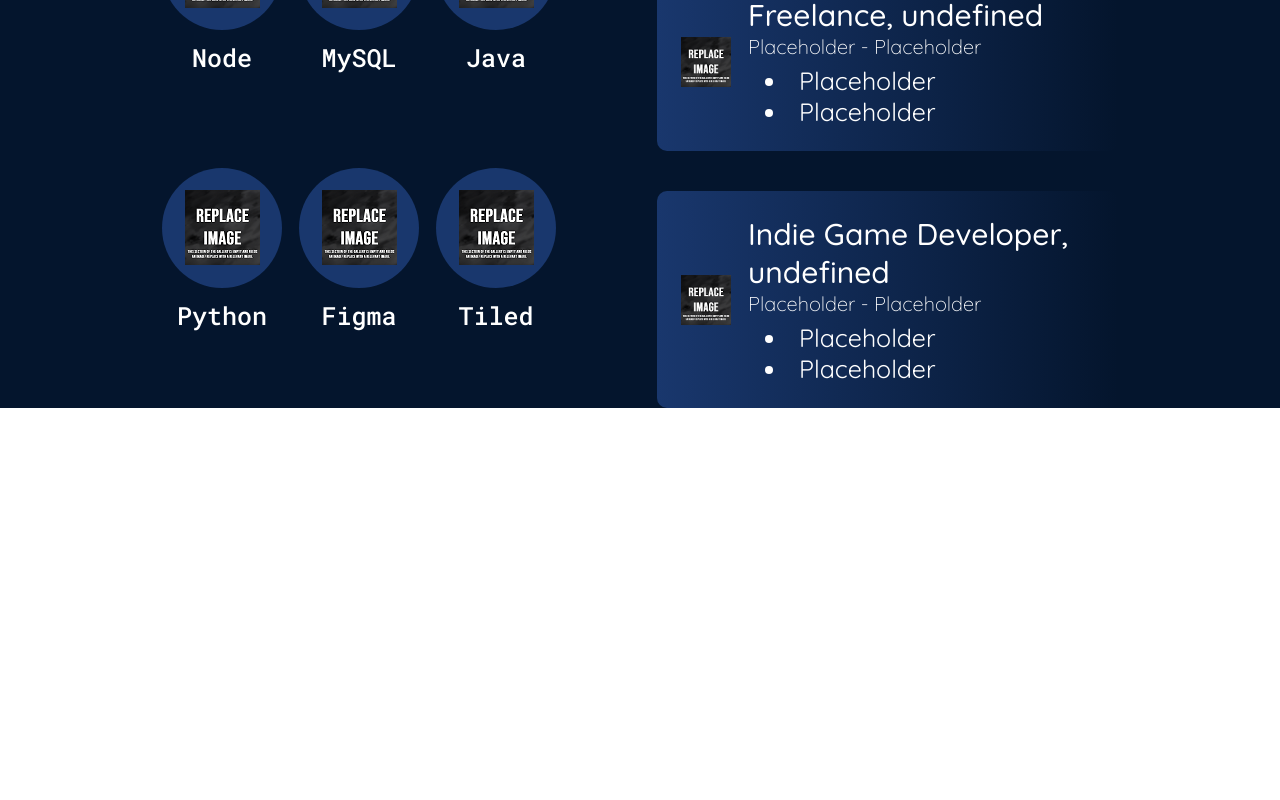
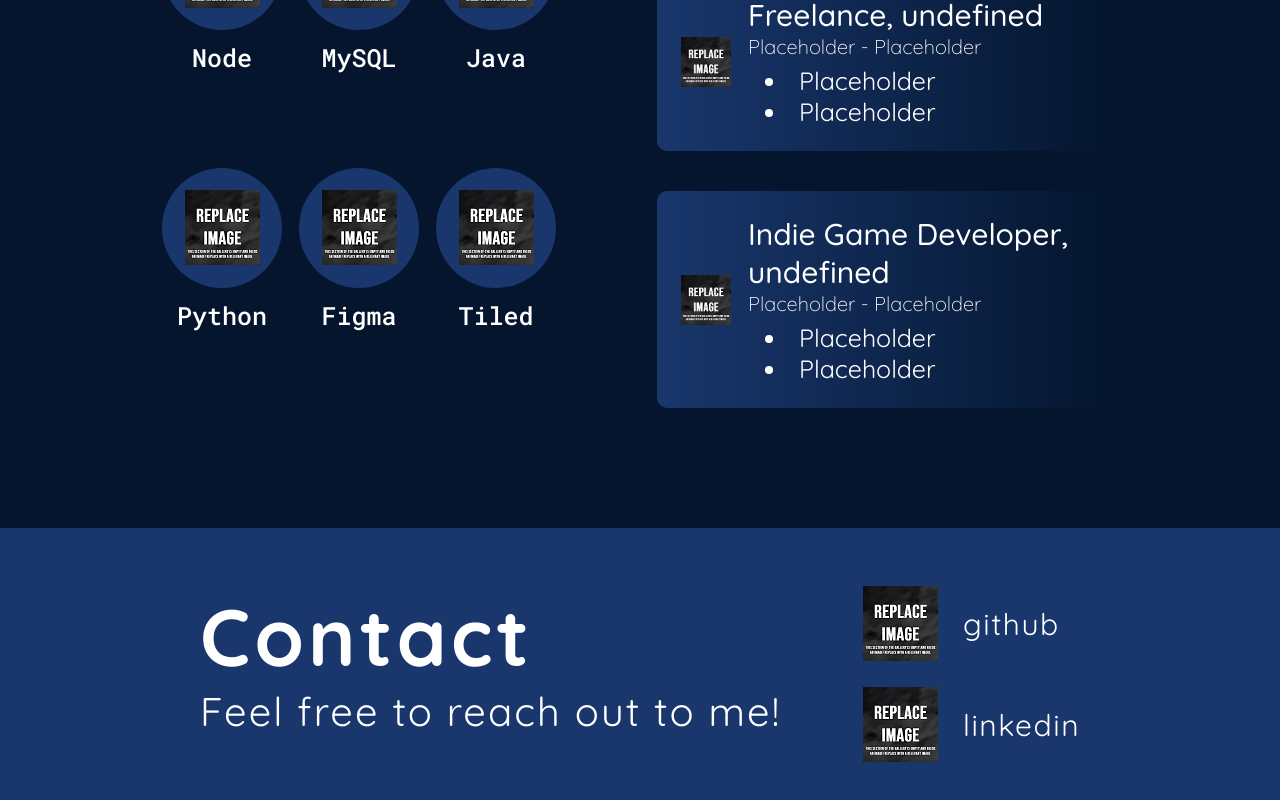
Before and after one commit to kathrynhoule/kathrynportfolio, a React (Vite) app: page / in a window 1280 px wide. Shown: the part 3273-4073 px from the top of the page. Before the commit the page ends 3681 px from the top, so only its background shows below. Built offline with nearby package versions, Linux system fonts and the light colour scheme.

Commit message:
adds the component and styling for the contact section

```diff
--- a/src/App.jsx
+++ b/src/App.jsx
@@ -5,6 +5,7 @@
 import About from "./components/about/About";
 import Experience from "./components/experience/Experience";
 import Projects from "./components/projects/Projects";
+import Contact from "./components/contact/Contact";
 
 
 const App = () => {
@@ -15,6 +16,7 @@
                <About />
                <Projects />
                <Experience />
+               <Contact />
           </div>
      );
 }
--- /dev/null
+++ b/src/components/contact/Contact.jsx
@@ -0,0 +1,27 @@
+import React from 'react';
+import styles from './Contact.module.css';
+import { getImageURL } from '../../utils';
+
+const Contact = () => {
+  return (
+    <footer id="contact" className={styles.container}>
+     <div className={styles.text}>
+          <h2>Contact</h2>
+          <p>Feel free to reach out to me!</p>
+     </div>
+     <ul className={styles.links}>
+          <li className={styles.link}>
+               <img src={getImageURL("contact/placeholder.png")} alt="github icon" />
+               <a href="www.github.com">github</a>
+          </li>
+
+          <li className={styles.link}>
+               <img src={getImageURL("contact/placeholder.png")} alt="Linkedin icon" />
+               <a href="www.mylinkedin.com">linkedin</a>
+          </li>
+     </ul>
+    </footer>
+  )
+}
+
+export default Contact;
--- /dev/null
+++ b/src/components/contact/Contact.module.css
@@ -0,0 +1,64 @@
+@import '../../vars.css';
+
+.container {
+     color: var(--color-text);
+     margin-top: 120px;
+     background-color: var(--color-secondary);
+     display: flex;
+     flex-direction: row;
+     justify-content: space-evenly;
+     width: 100vw;
+     padding: 58px 10%;
+     gap: 10px;
+}
+
+.text h2 {
+     font-size: 80px;
+     font-weight: 700;
+     letter-spacing: 4px;
+}
+
+.text p {
+     font-size: 40px;
+     font-weight: 400;
+     letter-spacing: 2px;
+}
+
+.links {
+     display: flex;
+     flex-direction: column;
+     align-items: flex-start;
+     list-style: none;
+     gap: 26px;
+}
+
+.link {
+     display: flex;
+     align-items: center;
+     gap: 25px;
+}
+
+.link a {
+     color: var(--color-text);
+     text-decoration: none;
+     font-size: 30px;
+     font-weight: 400;
+     letter-spacing: 1.5px;
+}
+
+@media screen and (max-width: 830px) {
+     .container {
+          flex-direction: column;
+          gap: 23px;
+     }
+
+     .text {
+          display: flex;
+          flex-direction: column;
+          align-items: center;
+     }
+
+     .links {
+          align-items: center;
+     }
+}
--- a/src/components/projects/Projects.jsx
+++ b/src/components/projects/Projects.jsx
@@ -5,7 +5,7 @@
 
 const Projects = () => {
      return (
-          <section className={styles.container}>
+          <section className={styles.container} id="projects">
                <h2 className={styles.title}>Projects</h2>
                <div className={styles.projects}>
                     {
```
Also changed, not shown: assets/contact/placeholder.png (added).
